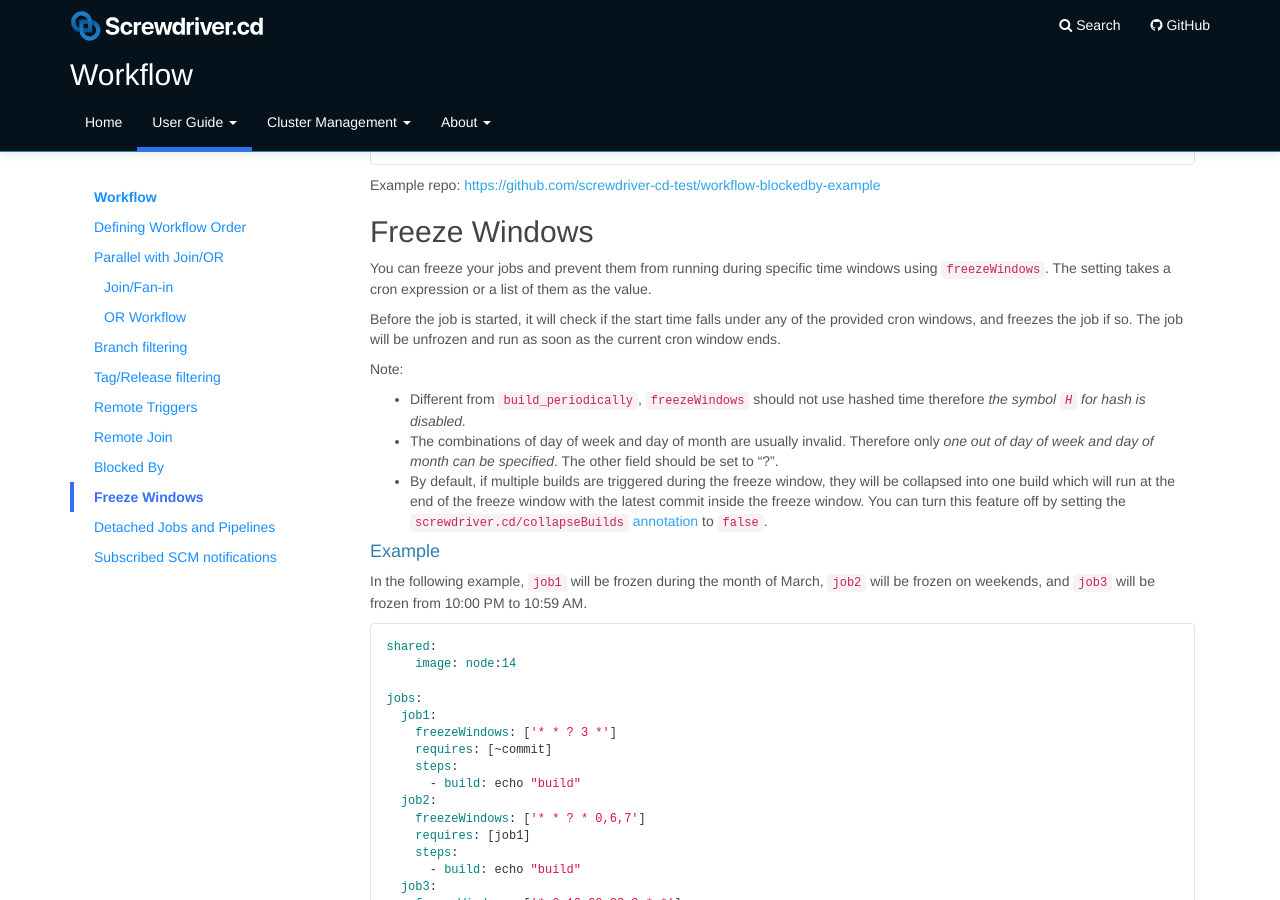
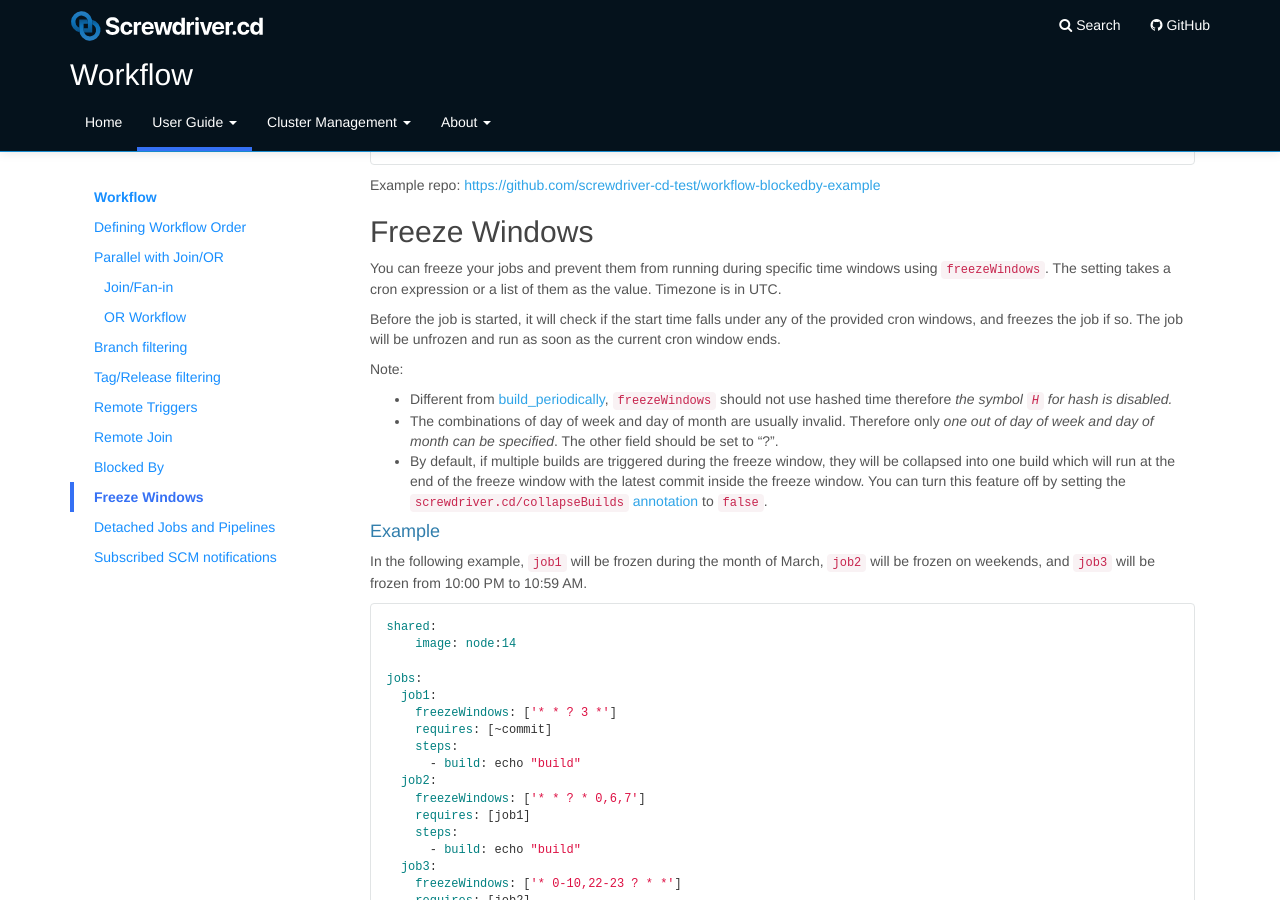
Before and after one commit to screwdriver-cd/guide, a Jekyll site: the page built from docs/user-guide/configuration/workflow.md, in a window 1280 px wide and 900 px high, scrolled down 5824 px. Built offline with Jekyll 4.4.1, drawn with Linux system fonts in a browser that asks for light colours.

Commit message:
fix: Clarify timezone (#488)

```diff
--- a/docs/user-guide/configuration/workflow.md
+++ b/docs/user-guide/configuration/workflow.md
@@ -287,12 +287,12 @@ jobs:
 Example repo: <https://github.com/screwdriver-cd-test/workflow-blockedby-example>
 
 ## Freeze Windows
-You can freeze your jobs and prevent them from running during specific time windows using `freezeWindows`. The setting takes a cron expression or a list of them as the value.
+You can freeze your jobs and prevent them from running during specific time windows using `freezeWindows`. The setting takes a cron expression or a list of them as the value. Timezone is in UTC.
 
 Before the job is started, it will check if the start time falls under any of the provided cron windows, and freezes the job if so. The job will be unfrozen and run as soon as the current cron window ends.
 
 Note:
-- Different from `build_periodically`, `freezeWindows` should not use hashed time therefore *the symbol `H` for hash is disabled.*
+- Different from [build_periodically](./annotations#job-level-annotations), `freezeWindows` should not use hashed time therefore *the symbol `H` for hash is disabled.*
 - The combinations of day of week and day of month are usually invalid. Therefore only *one out of day of week and day of month can be specified*. The other field should be set to "?".
 - By default, if multiple builds are triggered during the freeze window, they will be collapsed into one build which will run at the end of the freeze window with the latest commit inside the freeze window. You can turn this feature off by setting the `screwdriver.cd/collapseBuilds` [annotation](./annotations) to `false`.
 
```
Also changed, not shown: docs/user-guide/FAQ.md (+2 -0 lines), docs/user-guide/configuration/annotations.md (+1 -1 lines).
